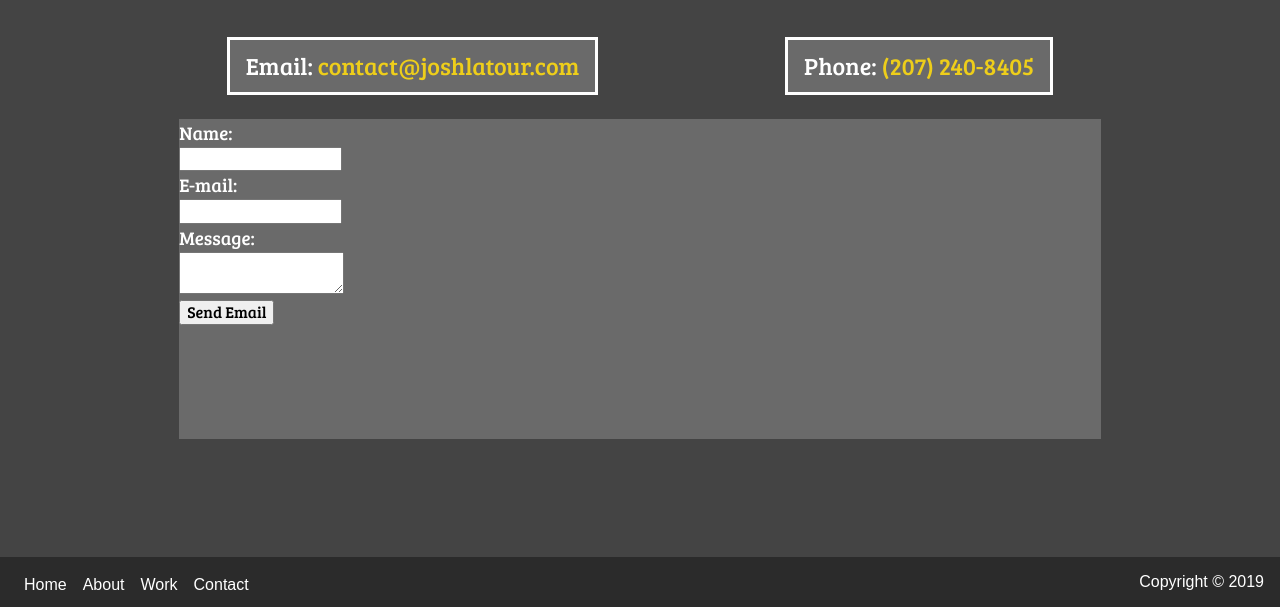
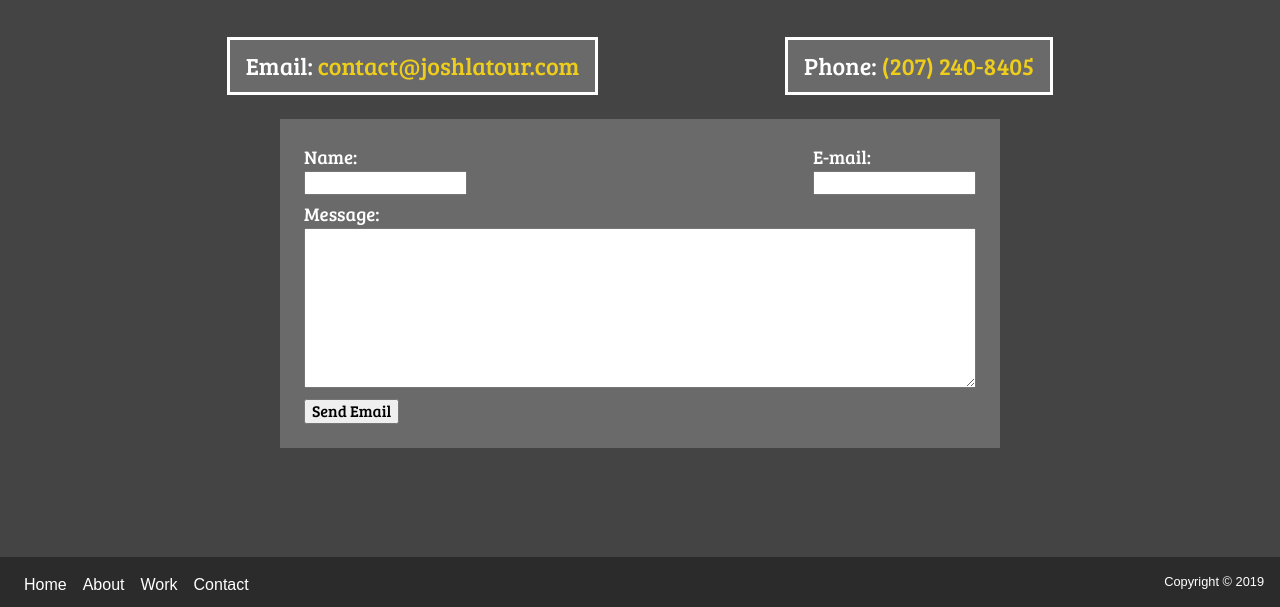
Before and after one commit to jlato89/Personal_MultiPage-Portfolio, a plain HTML site: page contact.html in a window 1280 px wide. Shown: the part 193-800 px from the top of the page. Drawn offline with nearby package versions, Linux system fonts and the light colour scheme.

Commit message:
styled contact form and reduced copyright font size

```diff
--- a/scss/main.scss
+++ b/scss/main.scss
@@ -194,10 +194,31 @@ main {
    }
 
    .form {
+   }
+
+   //    Contact Form
+   .form {
       background: lighten($primary-color, 15);
       width: 80%;
-      height: 40vh;
+      max-width: 720px;
+      height: fit-content;
+      padding: 1.5rem;
       margin: 1rem 0;
+
+      .name, .email {
+         display: inline-block;
+         margin-bottom: 5px;
+      }
+
+      .email {
+         float: right;
+      }
+
+      #form-message {
+         width: 100%;
+         height: 20vh;
+         margin-bottom: 5px;
+      }
    }
 }
 
@@ -226,6 +247,7 @@ footer {
    }
 
    .copyright {
+      font-size: 0.8rem;
       margin: auto 1rem
    }
 }
```
Also changed, not shown: assets/css/main.css, 1 other file.
